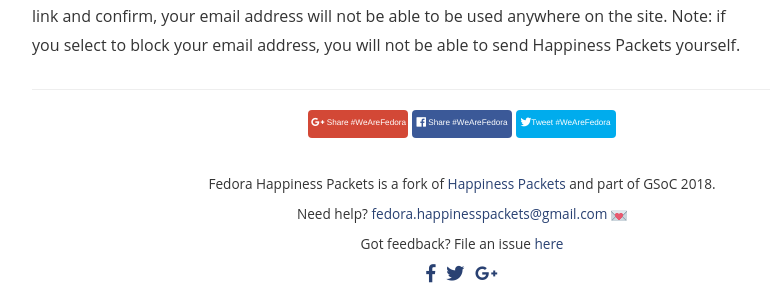
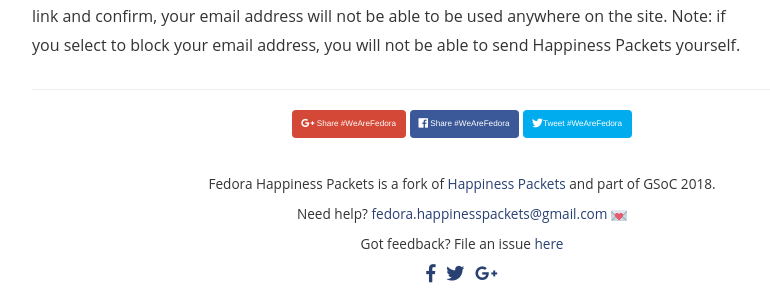
Before and after one commit to travisdev1/travis, a Django app: template templates/messaging/faq.html in a window 1280 px wide. Shown: the part 1989-2289 px from the top of the page, without its empty margins (338-1108 px from the left). Run offline with Django 3.2, Linux system fonts and the light colour scheme; the template is opened without the code that fills it, so the values that code supplies are empty; some libraries are stand-ins or nearby versions.

Commit message:
-Minor changes requestet by Jona for the Google Code-in task. Signed-off-by: Alexandru Marginean <alexmarginean16@gmail.com>

```diff
--- a/templates/follow.html
+++ b/templates/follow.html
@@ -1,8 +1,6 @@
 <style type="text/css">
 	.sharebutton {
 		font-size: 0.6em;
-		width: 100px;
-		padding: 0;
 	}
 
 	.twitter {
```
